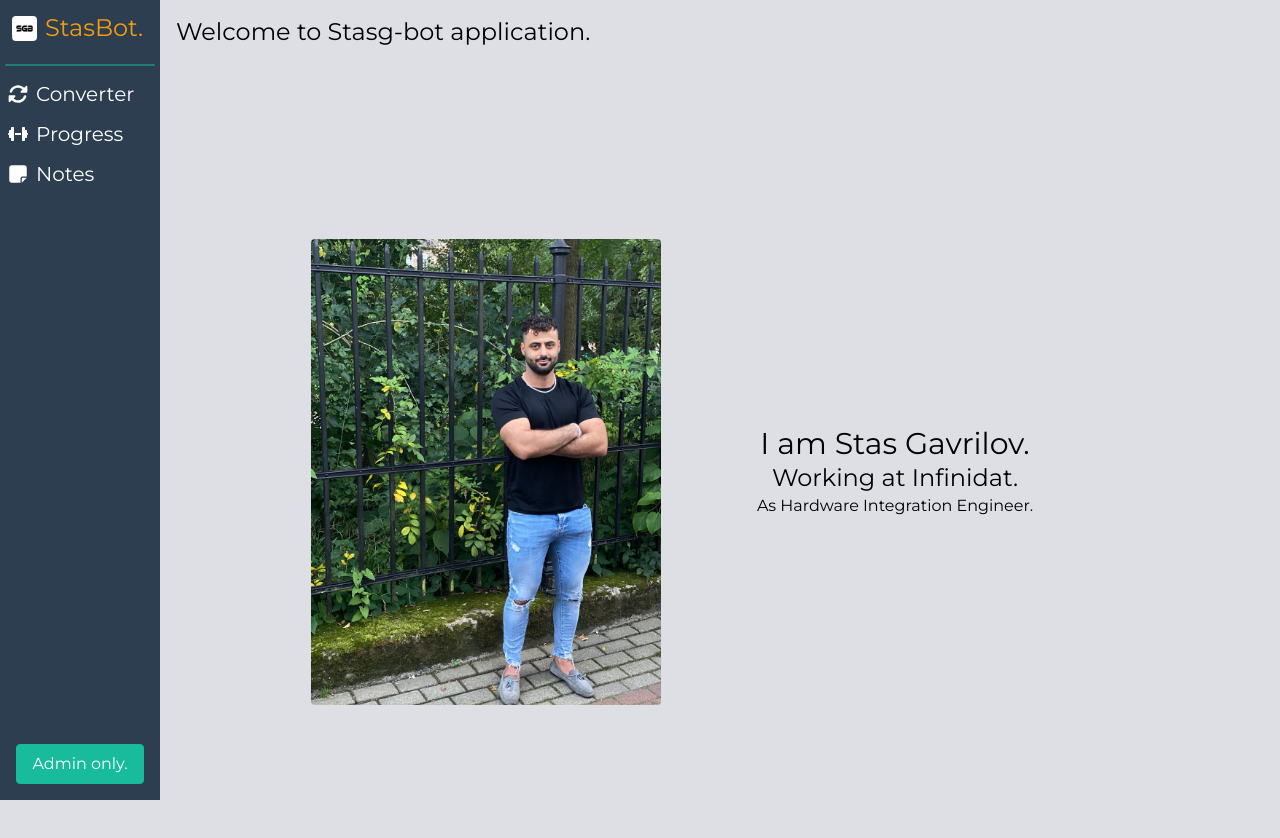
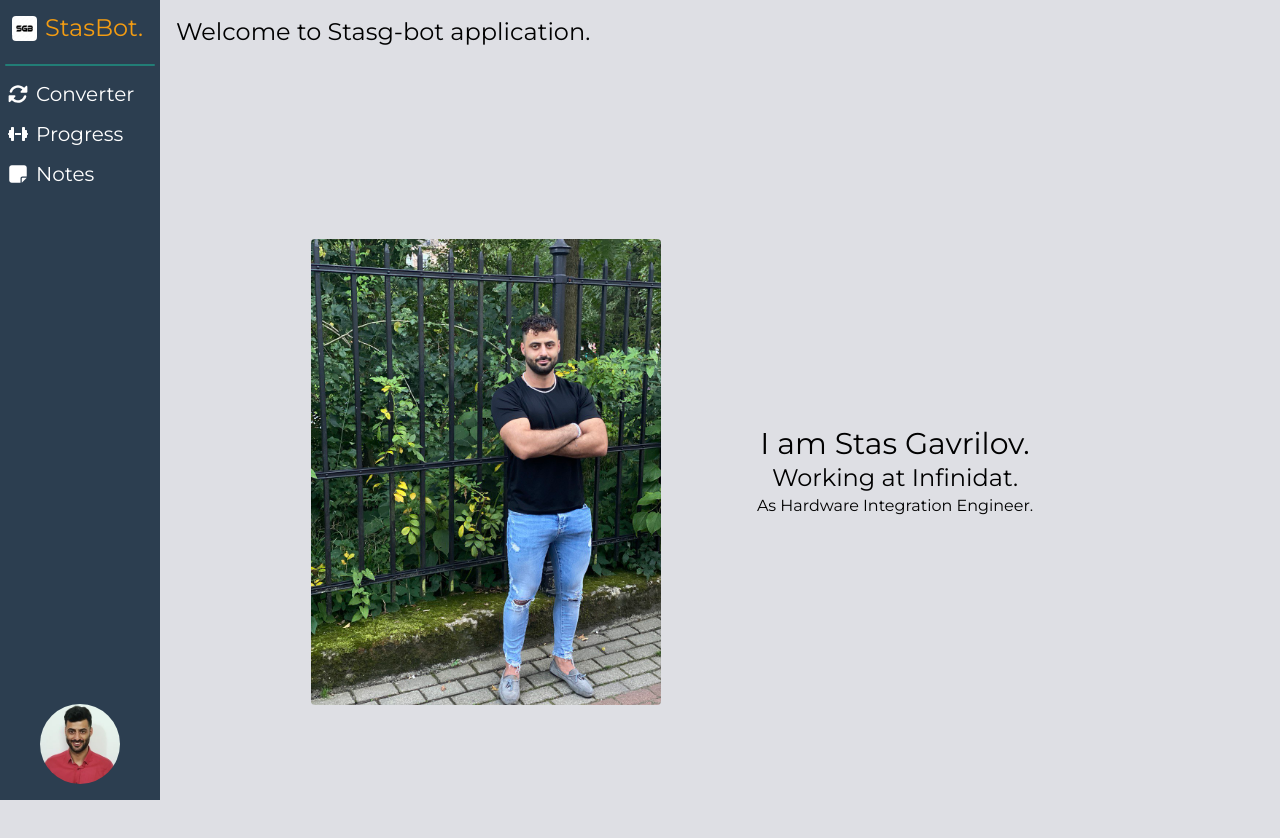
Before and after one commit to StasGavrilov/SGUtils, a Next.js app: page / in a window 1280 px wide. Shown: the top 838 px of the page. Built offline with nearby package versions, Linux system fonts and the light colour scheme.

Commit message:
some improvements

```diff
--- a/src/app/converter/Counting.tsx
+++ b/src/app/converter/Counting.tsx
@@ -8,15 +8,7 @@ interface ICounting {
 export default function Counting({ value }: ICounting) {
   return (
     <div>
-      <span>
-        {value ? (
-          <div>
-            <FontAwesomeIcon icon={faSpinner} className="mr-1 animate-spin" />
-            <span>Counting..</span>
-          </div>
-        ) : 'Waiting'
-        }
-      </span>
+      {value ? <FontAwesomeIcon icon={faSpinner} className="mr-1 animate-spin" /> : 'Waiting'}
     </div>
   )
 }
--- a/src/app/converter/UnitSelection.tsx
+++ b/src/app/converter/UnitSelection.tsx
@@ -4,15 +4,12 @@ interface UnitSelectionProps {
   onUnitChange: (newUnit: string) => void
 }
 
-export default function UnitSelection({ label, selectedUnit, onUnitChange }: UnitSelectionProps) {
+export default function UnitSelection({ selectedUnit, onUnitChange }: UnitSelectionProps) {
   const units = ['Hours', 'Days', 'Weeks', 'Months', 'Years']
 
-  const handleChange = (e: React.ChangeEvent<HTMLSelectElement>) => {
-    onUnitChange(e.target.value)
-  }
+  const handleChange = (e: React.ChangeEvent<HTMLSelectElement>) => onUnitChange(e.target.value)
 
   return (
-    <div>
     <select value={selectedUnit} onChange={handleChange}>
       {units.map((unit, index) => (
         <option key={index} value={unit}>
@@ -20,6 +17,5 @@ export default function UnitSelection({ label, selectedUnit, onUnitChange }: Uni
         </option>
       ))}
     </select>
-    </div>
   )
 }
--- a/src/components/Login/LoginAsAdmin.tsx
+++ b/src/components/Login/LoginAsAdmin.tsx
@@ -2,8 +2,10 @@
 'use client'
 
 import React, { useState } from 'react'
+
 import { useAuth } from './AuthContext'
 import LoginWindow from './LoginWindow'
+import ProfileImage from './ProfileImage'
 
 export default function LoginAsAdmin() {
     const [isOpen, setIsOpen] = useState<boolean>(false)
@@ -18,19 +20,9 @@ export default function LoginAsAdmin() {
     return (
         <div className="flex justify-center items-center my-4 text-white">
             {!isAuthenticated ? (
-                <button
-                    className="w-32 h-10 bg-secondary border border-secondary rounded hover:bg-main"
-                    onClick={handleClick}
-                >
-                    Admin only.
-                </button>
+                <ProfileImage onClick={handleClick} hoverText="Admin only." />
             ) : (
-                <button
-                    className="w-32 h-10 bg-secondary border border-secondary rounded hover:bg-main flex justify-center items-center"
-                    onClick={handleLogoff}
-                >
-                    Hello, Stas!
-                </button>
+                <ProfileImage onClick={handleLogoff} hoverText="Hello, Stas!" />
             )}
             {isOpen && <LoginWindow setIsOpen={setIsOpen} setIsAuthenticated={setIsAuthenticated} />}
         </div>
--- /dev/null
+++ b/src/components/Login/ProfileImage.tsx
@@ -0,0 +1,29 @@
+import React from 'react';
+import Image from 'next/image';
+
+interface ProfileImageProps {
+    onClick: () => void;
+    hoverText: string;
+}
+
+export default function ProfileImage({ onClick, hoverText }: ProfileImageProps) {
+    return (
+        <div className='flex items-center justify-center flex-col'>
+            <div className="relative group">
+                <Image
+                    src="/pictures/login-pic.jpg"
+                    alt="emblem"
+                    width={80}
+                    height={80}
+                    className="rounded-full"
+                    onClick={onClick}
+                />
+                <div className="absolute hidden group-hover:flex flex-col items-center bottom-full mb-2 w-full">
+                    <span className="relative z-10 p-2 text-xs leading-none text-white whitespace-no-wrap bg-black shadow-lg rounded-md w-[100px] text-center">
+                        {hoverText}
+                    </span>
+                </div>
+            </div>
+        </div>
+    );
+}
```
Also changed, not shown: README/task.md (+2 -1 lines), public/pictures/login-pic.jpg (added). Lines whose indentation alone changed are shown as unchanged.
